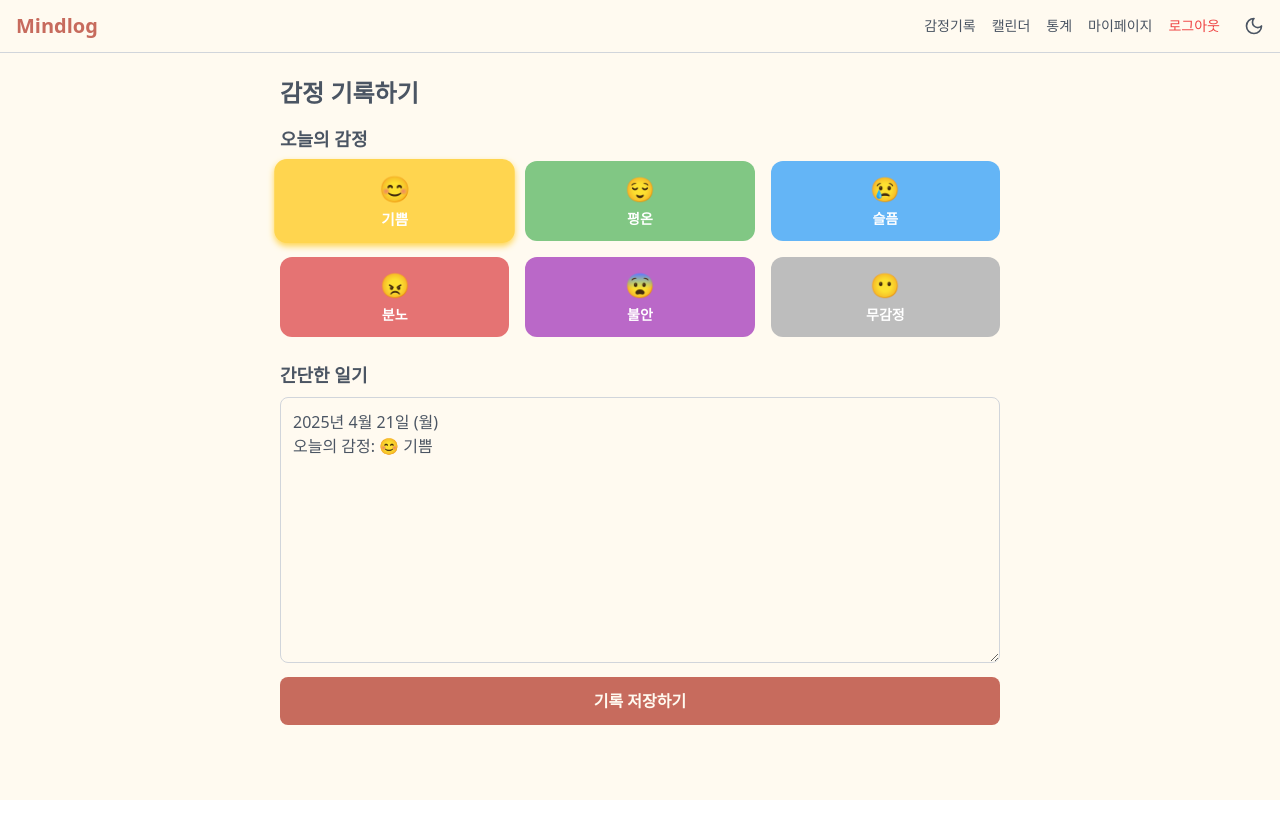
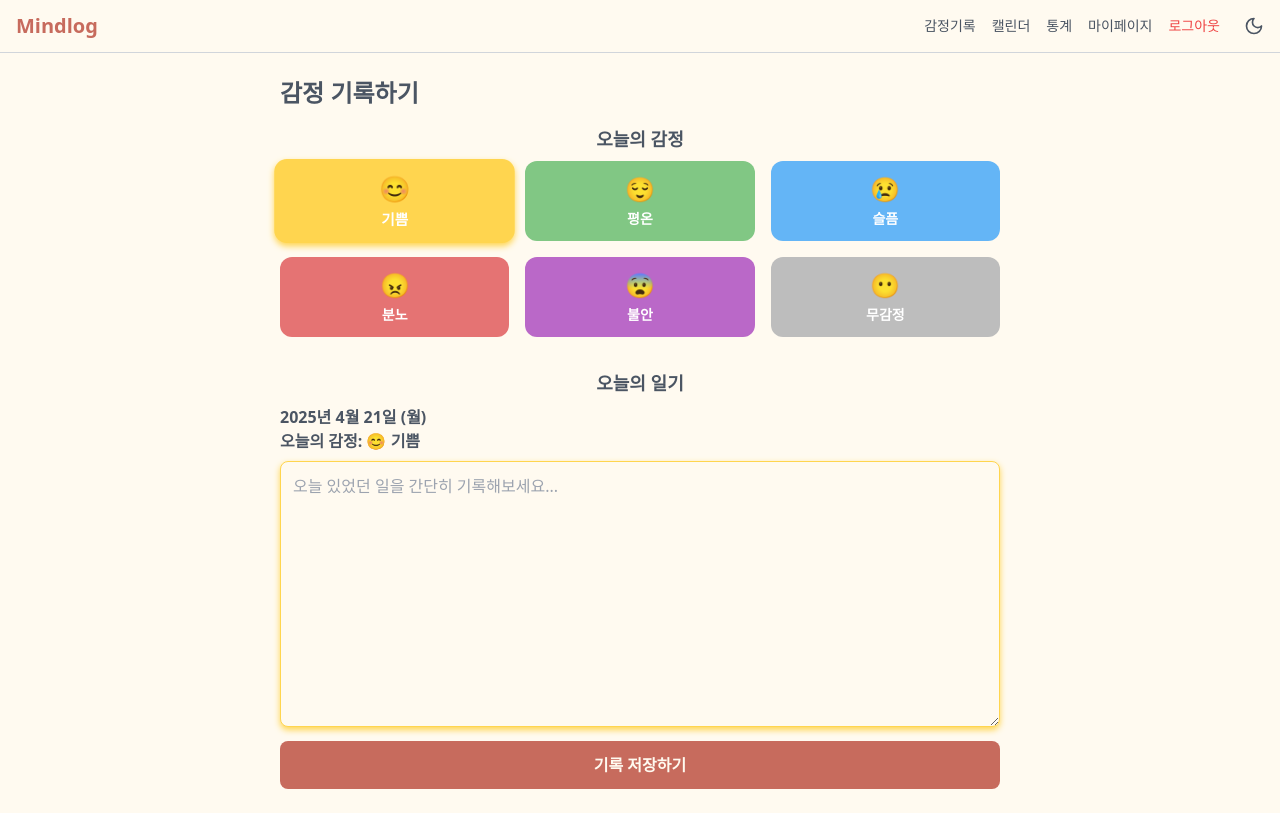
Before and after one commit to ddj82/mindlog_frontend, a React (Vite) app: page /diary in a window 1280 px wide. Built offline with nearby package versions, Linux system fonts and the light colour scheme; no server answers; sample sign-in values are in the browser's storage.

Commit message:
[dj][2025-07-02] 공용모달-알림창 수정, 일기보기-수정 수장, 헤더 수정

```diff
--- a/src/components/common/Header.tsx
+++ b/src/components/common/Header.tsx
@@ -35,7 +35,9 @@ const Header = () => {
     };
 
     return (
-        <header className="border-b border-gray-300 dark:border-gray-700 px-4 py-3 flex justify-between items-center">
+        <header
+            className="sticky top-0 mindlog-bg border-b border-gray-300 dark:border-gray-700 px-4 py-3 flex justify-between items-center"
+        >
             <button
                 type="button"
                 onClick={handleLogo}
--- a/src/components/emotion/EmotionForm.tsx
+++ b/src/components/emotion/EmotionForm.tsx
@@ -33,20 +33,19 @@ const EmotionForm = ({
     // 날짜도 edit 모드면 그대로, 아니면 오늘
     const date = initialData?.date ? dayjs(initialData.date).format('YYYY-MM-DD') : dayjs().format('YYYY-MM-DD');
     const emotionMeta = EMOTIONS.find((e) => e.key === emotion);
-    const [note, setNote] = useState(
-        initialData?.note ?? `${dayjs().format('YYYY년 M월 D일 (ddd)')}\n오늘의 감정: ${emotionMeta?.emoji} ${emotionMeta?.label}\n`
-    );
+    const [note, setNote] = useState(initialData?.note ?? '');
+    const [title, setTitle] = useState(`${dayjs().format('YYYY년 M월 D일 (ddd)')}\n오늘의 감정: ${emotionMeta?.emoji} ${emotionMeta?.label}`);
     const [confirmOpen, setConfirmOpen] = useState(false);
 
     useEffect(() => {
         // 추가 모드일 때만 기본 노트 갱신
         if (mode === 'add') {
-            setNote(
-                `${dayjs().format('YYYY년 M월 D일 (ddd)')}\n오늘의 감정: ${emotionMeta?.emoji} ${emotionMeta?.label}\n`
+            setTitle(
+                `${dayjs().format('YYYY년 M월 D일 (ddd)')}\n오늘의 감정: ${emotionMeta?.emoji} ${emotionMeta?.label}`
             );
         }
         if (emotionMeta) setEmotionId(emotionMeta.emotionId);
-    }, [emotion]);
+    }, [emotionMeta, mode]);
 
     const handleConfirm = (result: boolean) => {
         setConfirmOpen(false);
@@ -62,34 +61,32 @@ const EmotionForm = ({
             {/* 감정 선택 */}
             {mode === 'add' && (
                 <div>
-                    <h3 className="text-lg font-semibold mb-2">오늘의 감정</h3>
+                    <h3 className="flex-center text-lg font-semibold mb-2">오늘의 감정</h3>
                     <EmotionSelector selected={emotion} onChange={setEmotion} />
                 </div>
             )}
 
             {/* 일기 작성 */}
             <div>
-                <h3
-                    className={`
-                    text-lg font-semibold
-                    ${mode === 'add' ? 'mt-6 mb-2' : 'mb-4'}
-                    `}
-                >
-
-                    {mode === 'add' ? '간단한 일기' : '간단한 일기'}
+                <h3 className={`flex-center text-lg font-semibold ${mode === 'add' ? 'mt-8 mb-2' : 'mb-4'}`}>
+                    {mode === 'add' && '오늘의 일기'}
                 </h3>
-
+                <div>
+                    <div className="font-bold mb-2 whitespace-pre-wrap">
+                        {title}
+                    </div>
                     <textarea
                         className={`
-                        w-full border border-gray-300 p-3 mb-2 rounded-lg focus:outline-none
+                            w-full border p-3 mb-2 rounded-lg focus:outline-none
                             bg-mindlog-light dark:bg-mindlog-dark focus:ring-2
-                        ${emotionMeta?.ringClass ?? ''}
+                            ${emotionMeta && `${emotionMeta.ringClass} ${emotionMeta.borderColor} ${emotionMeta.shadowClass}`}
                         `}
                         rows={10}
                         placeholder="오늘 있었던 일을 간단히 기록해보세요..."
                         value={note}
                         onChange={(e) => setNote(e.target.value)}
                     />
+                </div>
             </div>
 
             {/* 제출 버튼 */}
--- a/src/layout/Layout.tsx
+++ b/src/layout/Layout.tsx
@@ -3,7 +3,7 @@ import Header from "../components/common/Header";
 
 const Layout = () => {
     return (
-        <div>
+        <div className="relative">
             <Header />
             <main>
                 <Outlet />
--- a/src/pages/EmotionCalendar.tsx
+++ b/src/pages/EmotionCalendar.tsx
@@ -1,7 +1,7 @@
 import React, {useEffect, useState} from "react";
 import Calendar from 'react-calendar';
 import "react-calendar/dist/Calendar.css";
-import {EMOTIONS, EmotionType} from '../types/emotionList.ts';
+import {Emotion, EMOTIONS, EmotionType} from '../types/emotionList.ts';
 import '../css/EmotionCalendar.css';
 import {DiaryData, EmotionFormData} from "../types/DiaryData.ts";
 import dayjs from 'dayjs';
@@ -34,6 +34,8 @@ const EmotionCalendar: React.FC = () => {
         emotionId: 0,
         note: ""
     });
+
+    const [selectedEmotion, setSelectedEmotion] = useState<Emotion>();
 
     const [alertOpen, setAlertOpen] = useState(false);
     const [alertContent, setAlertContent] = useState("");
@@ -222,9 +224,9 @@ const EmotionCalendar: React.FC = () => {
             {selectedEntries.length > 0 ? (
                 <div className="mt-6">
                     <h3 className="text-xl text-text-main dark:text-text-main-dark font-semibold mb-2">
-                        {isSameMonth ? `${selectedDate} 일기` : '날짜를 선택해주세요'}
+                        {isSameMonth ? `${dayjs(selectedDate).format('YYYY년 M월 D일 (ddd)')}` : '날짜를 선택해주세요'}
                     </h3>
-                    <ul className="space-y-2">
+                    <ul className="space-y-4">
                         {selectedEntries.map(entry => {
                             const { shadowClass, borderColor } = getEmotionMeta(entry.emotion);
                             return (
@@ -233,10 +235,18 @@ const EmotionCalendar: React.FC = () => {
                                     className={`flex items-center p-3 rounded-lg border-2 ${borderColor} ${shadowClass} focus:outline-none cursor-pointer transition hover:brightness-110 hover:scale-105`}
                                     onClick={() => {
                                         setModalContentDiary(entry);
+                                        setSelectedEmotion(getEmotionMeta(entry.emotion));
                                         setIsModalOpen(true);
                                     }}
                                 >
-                                    <p className="text-text-main dark:text-text-main-dark">{entry.note}</p>
+                                    <div className="text-text-main dark:text-text-main-dark">
+                                        <div className="text-sm mb-1">
+                                            오늘의 감정: {getEmotionMeta(entry.emotion).emoji} {getEmotionMeta(entry.emotion).label}
+                                        </div>
+                                        <div className="line-clamp-1">
+                                            {entry.note}
+                                        </div>
+                                    </div>
                                 </li>
                             );
                         })}
@@ -245,7 +255,7 @@ const EmotionCalendar: React.FC = () => {
             ) : (
                 <div className="mt-6">
                     <h3 className="text-xl text-text-main dark:text-text-main-dark font-semibold mb-2">
-                        {isSameMonth ? `${selectedDate} 일기` : '날짜를 선택해주세요'}
+                        {isSameMonth ? `${dayjs(selectedDate).format('YYYY년 M월 D일 (ddd)')}` : '날짜를 선택해주세요'}
                     </h3>
                 </div>
             )}
@@ -254,16 +264,27 @@ const EmotionCalendar: React.FC = () => {
                 <CommonModal
                     isOpen={isModalOpen}
                     onRequestClose={() => setIsModalOpen(false)}
-                    title={"일기"}
+                    title={`오늘의 일기`}
                     widthClassName={"md:w-[40%] w-[90%]"}
-                    heightClassName={"h-[50%]"}
-                    customClassName={"rounded-xl px-4"}
-                    contentClassName={"md:!w-full md:h-[74%] h-[76%] flex flex-col justify-between"}
+                    heightClassName={"h-fit"}
+                    customClassName={"rounded-xl px-1"}
+                    contentClassName={"md:!w-full md:h-[74%] h-[76%] flex flex-col justify-between pb-6"}
                 >
                     <div className="bg-mindlog-light dark:bg-mindlog-dark"
                          onClick={(e) => e.stopPropagation()}
                     >
-                        <p className="mb-6 whitespace-pre-wrap">{modalContentDiary.note}</p>
+                        <div className="font-bold mb-2">
+                            {dayjs(modalContentDiary.date).format('YYYY년 M월 D일 (ddd)')}
+                            <br/>
+                            오늘의 감정: {selectedEmotion?.emoji} {selectedEmotion?.label}
+                        </div>
+                        <p
+                            className={`border-2 rounded-lg p-3 mb-6 whitespace-pre-wrap
+                            ${selectedEmotion && `${selectedEmotion.borderColor} ${selectedEmotion.shadowClass}`}
+                            `}
+                        >
+                            {modalContentDiary.note}
+                        </p>
                     </div>
                     <div className="flex gap-2 justify-end">
                         {dayjs(modalContentDiary.date).format('YYYY-MM-DD') === todayKey && (
--- a/src/util/CommonAlert.tsx
+++ b/src/util/CommonAlert.tsx
@@ -61,7 +61,7 @@ const CommonAlert = ({
                 id="alert-main"
                 className="
                     mindlog-bg rounded-lg p-4 absolute transform
-                    md:m-0 md:w-1/3 md:top-0 md:-translate-y-0
+                    md:w-1/4 md:m-0 md:top-0 md:-translate-y-0
                     w-[90%] top-1/2 -translate-y-1/2 -translate-x-1/2 left-1/2
                 "
             >
--- a/src/util/CommonModal.tsx
+++ b/src/util/CommonModal.tsx
@@ -50,7 +50,7 @@ const CommonModal = ({
                     zIndex: zIndex,
                 },
             }}
-            overlayClassName={`fixed inset-0 bg-black/10 flex-center`}
+            overlayClassName={`fixed inset-0 bg-black/50 flex-center`}
             className={`
                 mindlog-bg shadow-lg outline-none modal-animation-forwards overflow-y-auto
                 ${customClassName} ${widthClassName} ${heightClassName}
```
Also changed, not shown: src/types/emotionList.ts (+11 -0 lines). Lines whose indentation alone changed are shown as unchanged.
